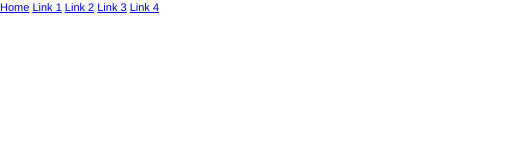
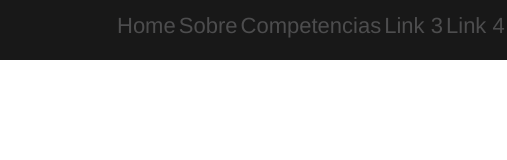
Before and after one commit to DanielFSSS/Portef-lio, a plain HTML site: page Site/www/html/index.html in a window 390 px wide. Shown: the whole page, 507 px wide, since content can reach past the window. Drawn offline with Linux system fonts and the light colour scheme.

Commit message:
Menu responsivo

```diff
--- a/Site/www/css/menu.css
+++ b/Site/www/css/menu.css
@@ -2,6 +2,16 @@ body {
     margin: 0px;
     font: 300 11px/1.4 'Helvetica Neue', Helvetica, Arial, sans-serif;
     color: #444;
+}
+
+#nav-bar {
+    background: #181818;
+    width: 60px;
+    height: 100%;
+    position: absolute;
+    top: 0;
+    z-index: 3;
+    min-height: 500px;
 }
 
 #nav-bar nav {
@@ -9,7 +19,7 @@ body {
     width: 60px;
     height: 100%;
     position: absolute;
-    top: 0;
+    top: 30%;
     z-index: 3;
     min-height: 500px;
 }
@@ -29,11 +39,6 @@ body {
     /* Dark grey background on mouse-over */
 }
 
-#nav-bar a.active {
-    background-color: #4CAF50;
-    /* Add a green color to the "active/current" link */
-    color: white;
-}
 
 @media (max-width: 960px) {
     #nav-bar {
@@ -45,4 +50,24 @@ body {
         z-index: 3;
         min-height: 0;
     }
+
+    #nav-bar nav {
+        background: #181818;
+        width: 100%;
+        height: 60px;
+        position: absolute;
+        top: 0;
+        left: 30%;
+        z-index: 3;
+        min-height: 0;
+    }
+
+    #nav-bar nav a {
+        font-size: 22px;
+        height: 100%;
+        color: #4d4d4e;
+        display: inline-block;
+        position: relative;
+        text-decoration: none;
+    }
 }
--- a/Site/www/html/index.html
+++ b/Site/www/html/index.html
@@ -14,16 +14,15 @@
     <header>
 
     </header>
-
-    <nav class="vertical-menu">
-
-        <a href="#" class="active">Home</a>
-        <a href="#">Link 1</a>
-        <a href="#">Link 2</a>
-        <a href="#">Link 3</a>
-        <a href="#">Link 4</a>
-    </nav>
-
+    <div id="nav-bar">
+        <nav>
+            <a href="#">Home</a>
+            <a href="#">Sobre</a>
+            <a href="#">Competencias</a>
+            <a href="#">Link 3</a>
+            <a href="#">Link 4</a>
+        </nav>
+    </div>
     <footer>
 
     </footer>
```
Also changed, not shown: Site/www/html/skills.html (+3 -3 lines).
